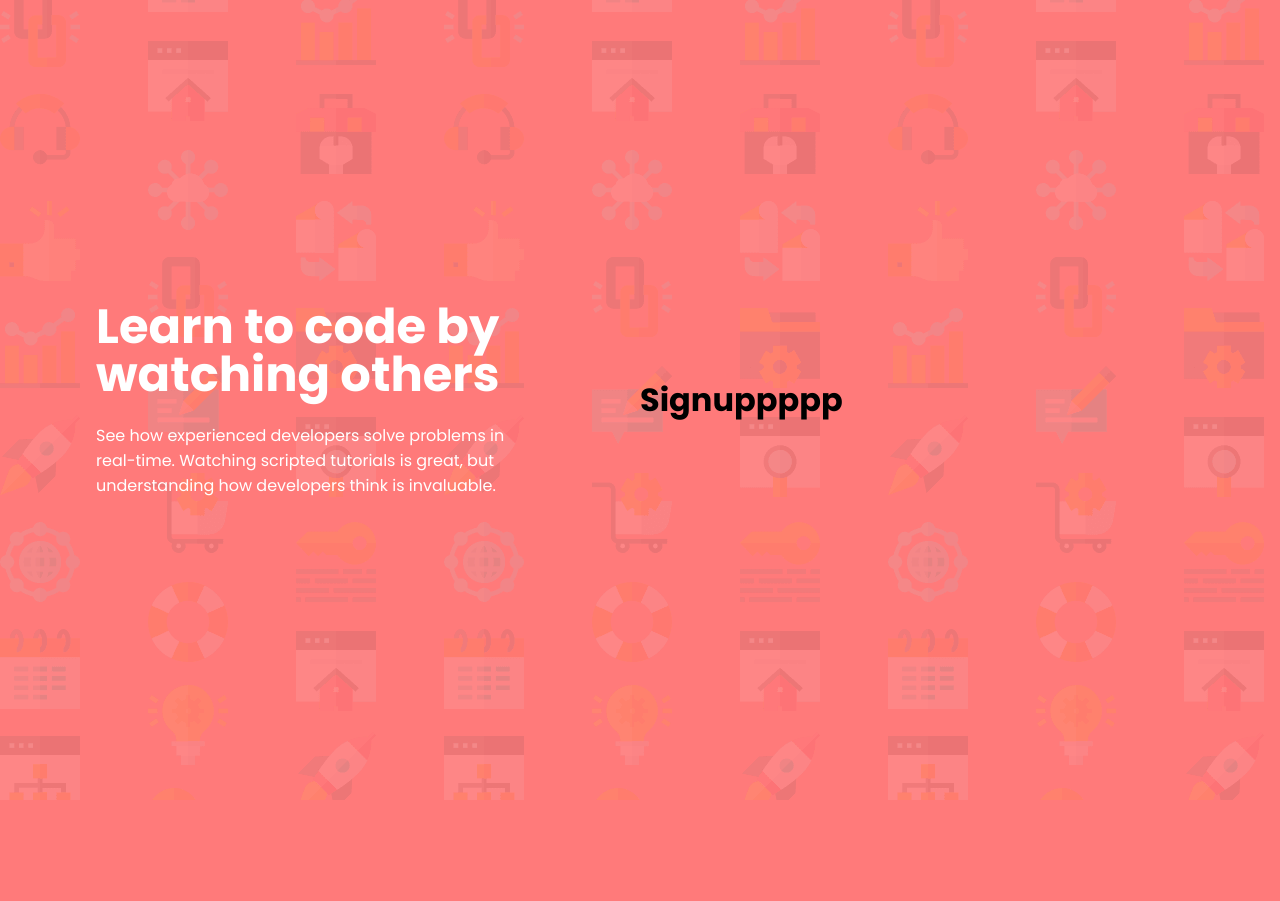
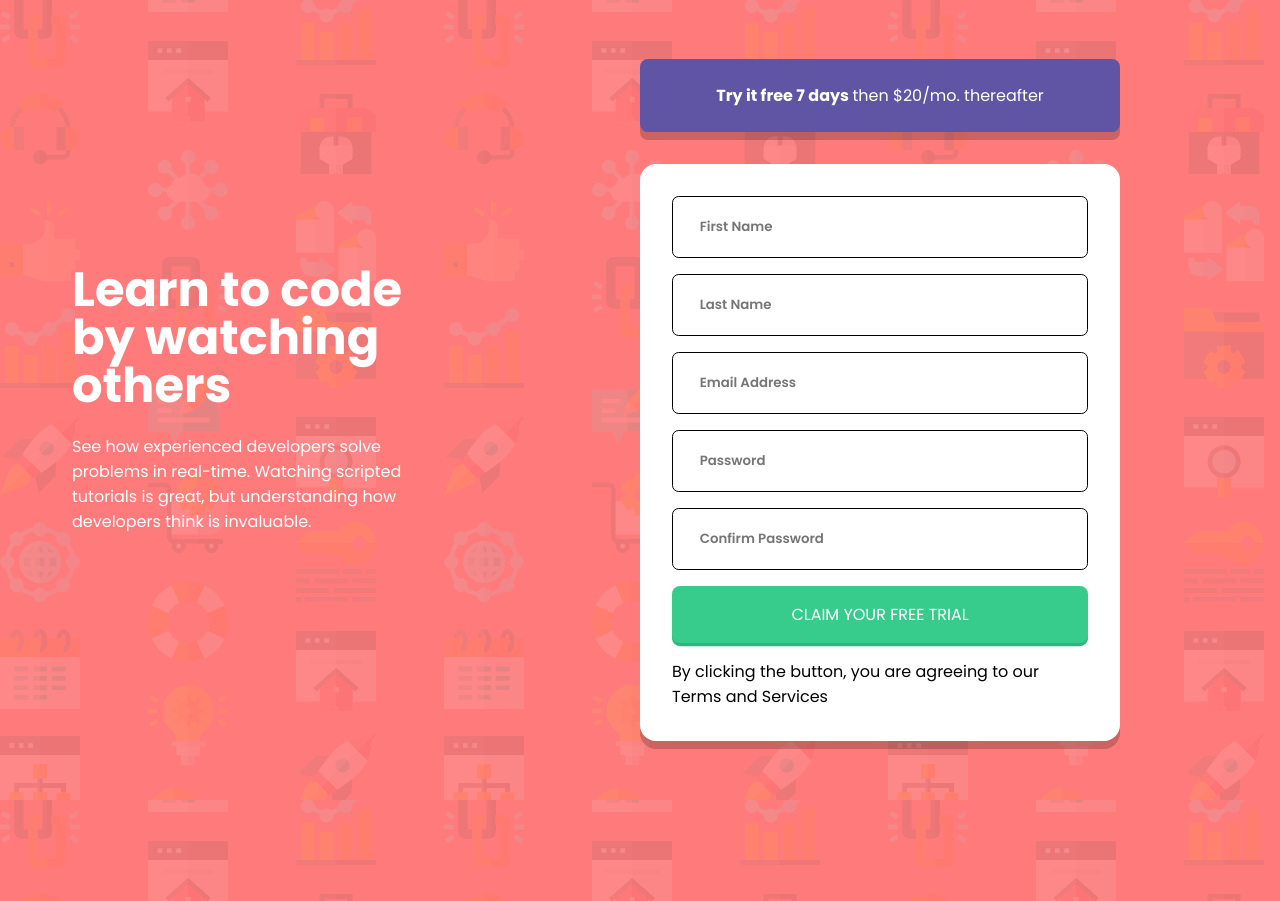
Before and after one commit to Robalexg/signup, a React (Create React App) app: page / in a window 1280 px wide. Before the commit the page ends 800 px from the top, so only its background shows below. Built offline with nearby package versions, Linux system fonts and the light colour scheme.

Commit message:
sign up from styling

```diff
--- a/src/App.css
+++ b/src/App.css
@@ -17,6 +17,10 @@ body{
     height: 100vh;
 }
 
+.light-text{
+    font-weight: 300;
+}
+
 @media (max-width: 1025px ) {
     body{
     background-image: url('../public/images/bg-mobile.png');
--- a/src/components/Signup/Signup.css
+++ b/src/components/Signup/Signup.css
@@ -1,3 +1,54 @@
 .signup--container{
     flex: 1;
+    display: flex;
+    flex-flow: column nowrap;
+    align-items: center;
+    justify-content: start;
+    padding: 10em 10em;
+    height: auto;
+
 }
+
+
+.signup--banner{
+    background-color:hsl(248, 32%, 49%);
+    color: white;
+    font-size: .5em;
+    width: 100%;
+    text-align: center;
+    padding: 3em 4em ;
+    border-radius: 1em;
+    box-shadow: 0 1em rgba(0, 0, 0, 0.2);
+}
+
+.signup--form{
+    margin-top: 2em;
+    background-color: white;
+    padding: 2em;
+    display: flex;
+    flex-flow: column nowrap;
+    row-gap: 1em;
+    width: 100%;
+    border-radius: 1em;
+    box-shadow: 0 .5em rgba(0, 0, 0, 0.2);
+
+}
+
+.signup--form > input{
+    padding: 1.5em 2em;
+    border-radius: .5em;
+    border: .1em solid black;
+    font-family: 'Poppins', sans-serif;
+    font-weight: 600;
+}
+
+.signup--button{
+    background-color:hsl(154, 59%, 51%);
+    padding: 1em;
+    border-radius: .5em;
+    color: white;
+    font-family: 'Poppins', sans-serif;
+    font-size: 1em;
+    border: none;
+    box-shadow: 0 .2em hsl(154, 59%, 45%);
+}
--- a/src/components/Signup/Signup.js
+++ b/src/components/Signup/Signup.js
@@ -3,7 +3,21 @@ import './Signup.css'
 const Signup = () => {
     return (
         <header className='signup--container'>
-            <h1>Signuppppp</h1>
+            <div className='signup--banner'>
+                <h1>Try it free 7 days <span className='light-text'>then $20/mo. thereafter</span></h1>
+            </div>
+            <form className='signup--form'>
+                <input type="text" placeholder='First Name'/>
+                <input type="text" placeholder='Last Name'/>
+                <input type="text" placeholder='Email Address'/>
+                <input type="text" placeholder='Password'/>
+                <input type="text" placeholder='Confirm Password'/>
+                <button className='signup--button' >CLAIM YOUR FREE TRIAL</button>
+                <p>
+                    By clicking the button, you are agreeing to our Terms
+                    and Services
+                </p>
+            </form>
         </header>
     )
 }
```
